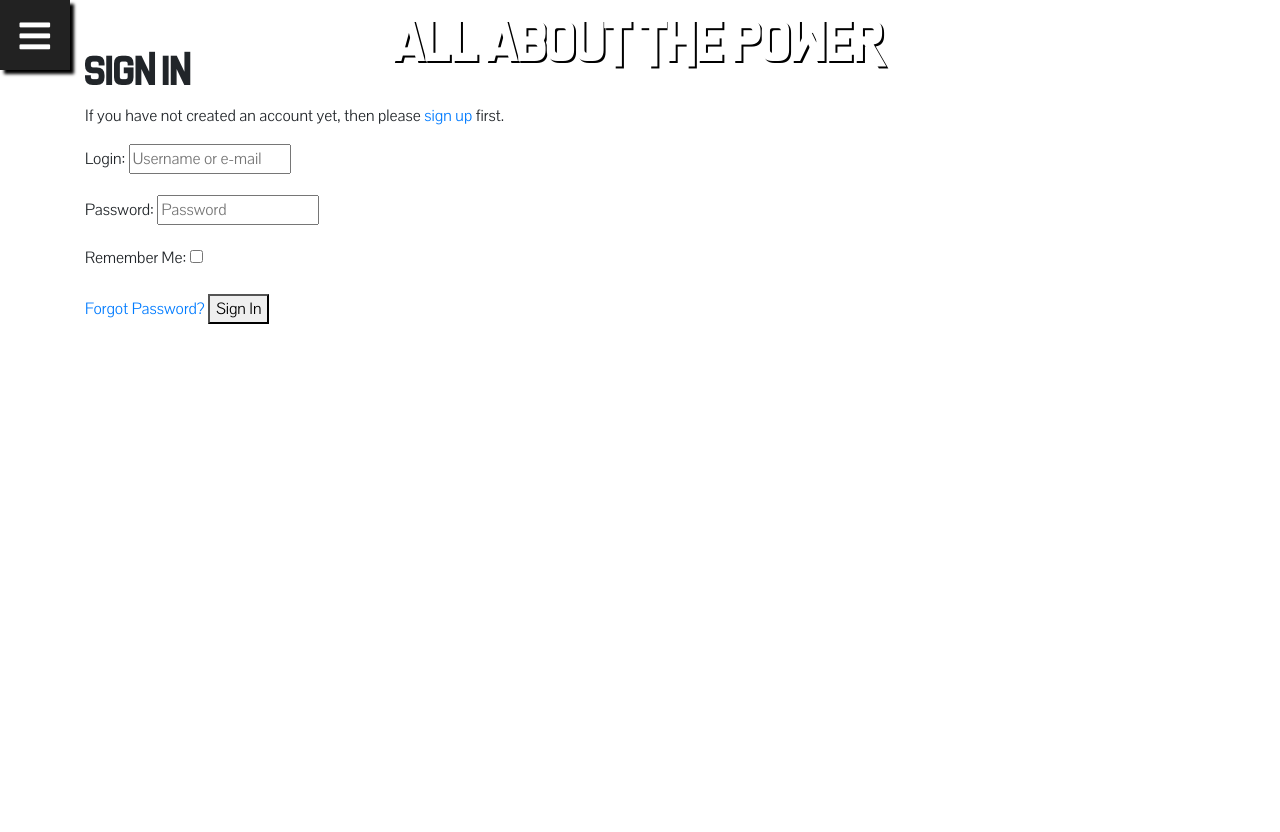
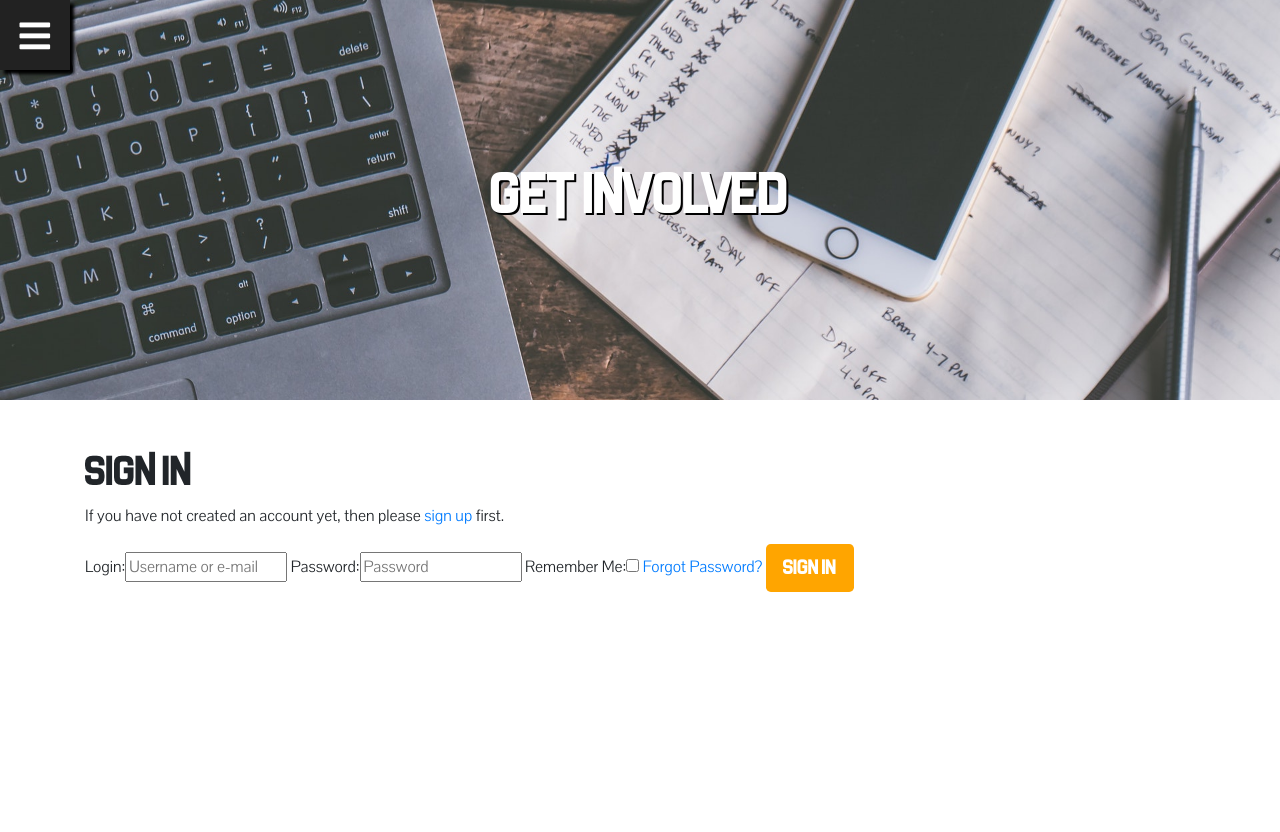
Before and after one commit to ShavingSeagull/PowerHaus, a Django app: page /accounts/login/ in a window 1280 px wide. Shown: the top 832 px of the page. Run offline with Django 3.2, Linux system fonts and the light colour scheme; some libraries are stand-ins or nearby versions.

Commit message:
Altered login and signup page styling

```diff
--- /dev/null
+++ b/static/css/account/account_main.css
@@ -0,0 +1,7 @@
+/****** Account pages ******/
+.account-hero-img {
+    background-image: url("../../images/laptop.jpg");
+	background-color: #222222;
+    background-position: center;
+	min-height: 50%;
+}
--- a/templates/allauth/account/base.html
+++ b/templates/allauth/account/base.html
@@ -1,10 +1,14 @@
 {% extends "base.html" %}
+{% load static %}
+{% block custom_css %}
+<link rel="stylesheet" href="{% static 'css/account/account_main.css' %}" />
+{% endblock %}
 
 {% block content %}
 <!-- Header with Hero Image -->
 <header class="account-hero-img parallax">
     <div class="hero-text">
-        <h1>All About the Power</h1>
+        <h1>Get Involved</h1>
     </div>
 </header>
 <!-- /.Header and Hero -->
--- a/templates/allauth/account/login.html
+++ b/templates/allauth/account/login.html
@@ -1,5 +1,5 @@
 {% extends "account/base.html" %}
-
+{% load bootstrap_tags %}
 {% load i18n %}
 {% load account socialaccount %}
 
@@ -35,12 +35,12 @@ for a {{ site_name }} account and sign in below:{% endblocktrans %}</p>
 
 <form class="login" method="POST" action="{% url 'account_login' %}">
   {% csrf_token %}
-  {{ form.as_p }}
+  {{ form|as_bootstrap }}
   {% if redirect_field_value %}
   <input type="hidden" name="{{ redirect_field_name }}" value="{{ redirect_field_value }}" />
   {% endif %}
   <a class="button secondaryAction" href="{% url 'account_reset_password' %}">{% trans "Forgot Password?" %}</a>
-  <button class="primaryAction" type="submit">{% trans "Sign In" %}</button>
+  <button class="primaryAction btn btn-lg brand-btn" type="submit">{% trans "Sign In" %}</button>
 </form>
 
 {% endblock %}
```
Also changed, not shown: static/images/laptop.jpg (added).
